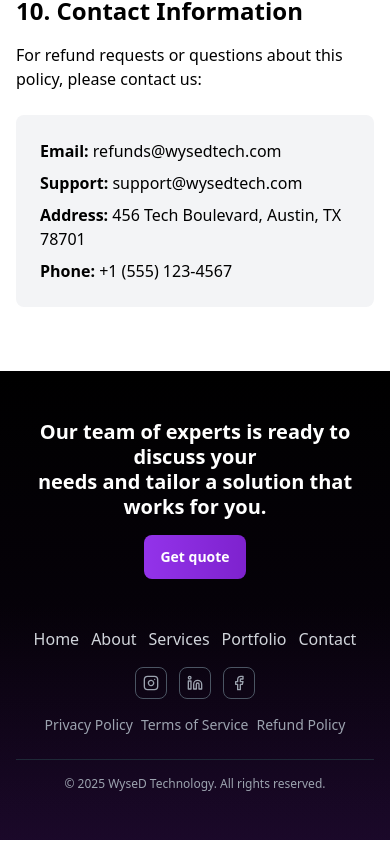
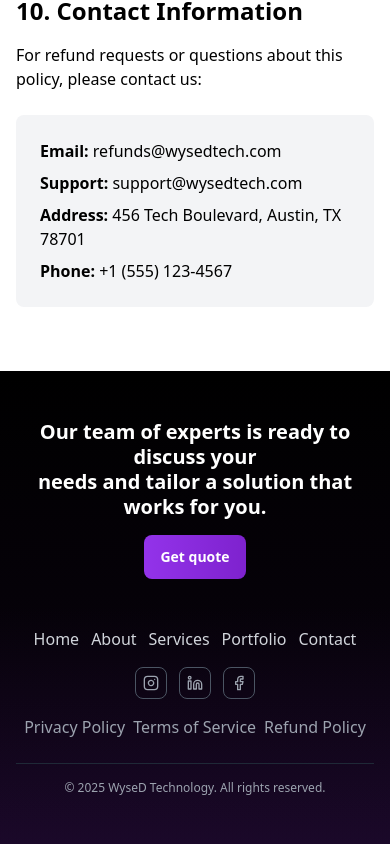
Before and after one commit to xenprogramer/wysed-technology, a React (Vite) app: page /refund-policy in a window 390 px wide. Shown: the part 2823-3667 px from the top of the page. Built offline with nearby package versions, Linux system fonts and the light colour scheme.

Commit message:
Make policy menu same size as footer menu

```diff
--- a/src/components/Footer.tsx
+++ b/src/components/Footer.tsx
@@ -130,16 +130,16 @@ const Footer = ({ onGetQuoteClick }: FooterProps) => {
           </div>
 
           {/* Policy Menu - Centered and Stacked on Small Screens */}
-          <div className="flex flex-wrap justify-center gap-2 xs:gap-3 sm:gap-4 text-xs xs:text-sm">
-            <Link to="/privacy-policy" className="text-gray-400 hover:text-gray-300 transition-colors duration-300 text-center text-sm">
+          <div className="flex flex-wrap justify-center gap-2 xs:gap-3 sm:gap-4">
+            <Link to="/privacy-policy" className="text-gray-400 hover:text-gray-300 transition-colors duration-300 text-center text-base">
               Privacy Policy
             </Link>
             <span className="text-gray-600 hidden xs:inline">•</span>
-            <Link to="/terms-of-service" className="text-gray-400 hover:text-gray-300 transition-colors duration-300 text-center text-sm">
+            <Link to="/terms-of-service" className="text-gray-400 hover:text-gray-300 transition-colors duration-300 text-center text-base">
               Terms of Service
             </Link>
             <span className="text-gray-600 hidden xs:inline">•</span>
-            <Link to="/refund-policy" className="text-gray-400 hover:text-gray-300 transition-colors duration-300 text-center text-sm">
+            <Link to="/refund-policy" className="text-gray-400 hover:text-gray-300 transition-colors duration-300 text-center text-base">
               Refund Policy
             </Link>
           </div>
```
